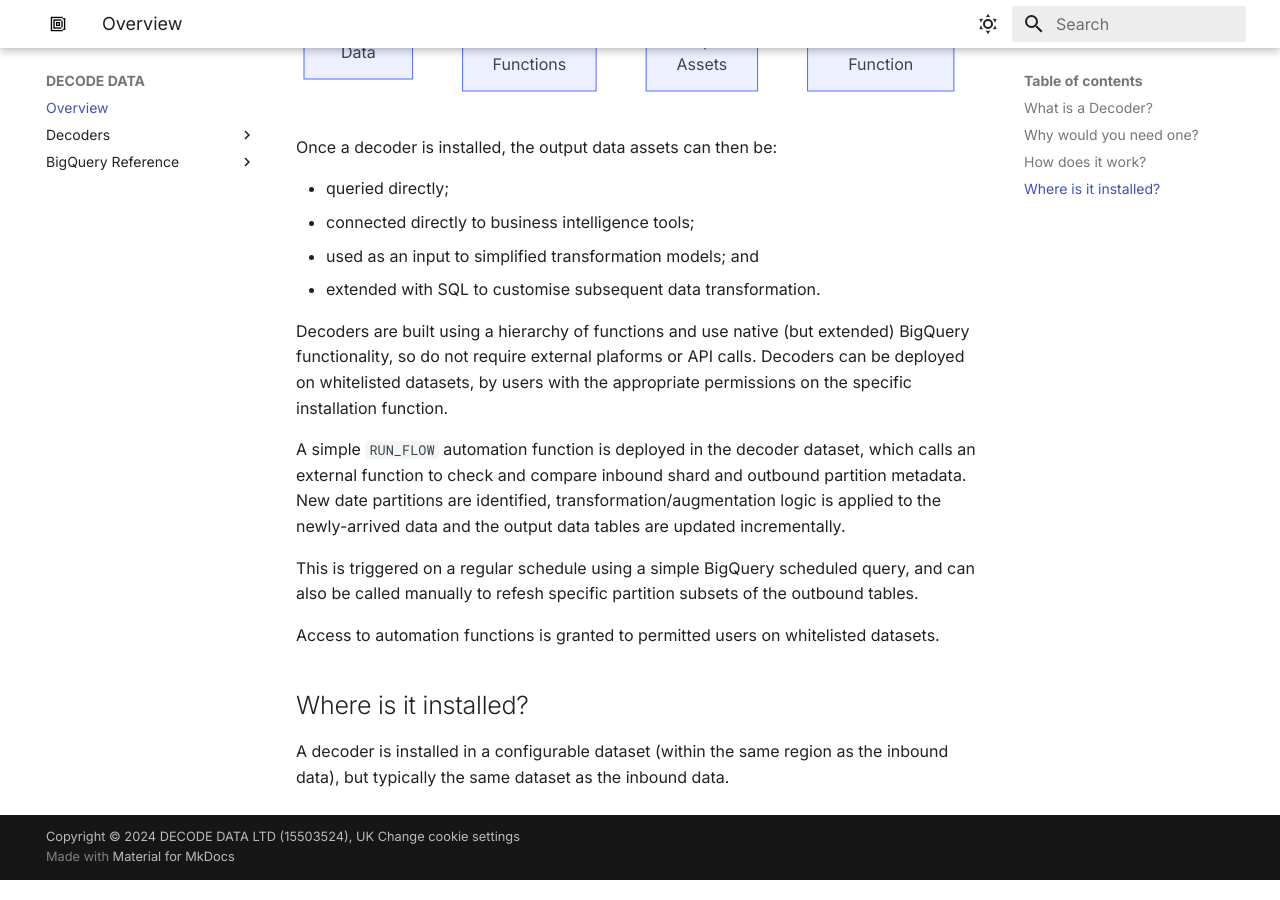
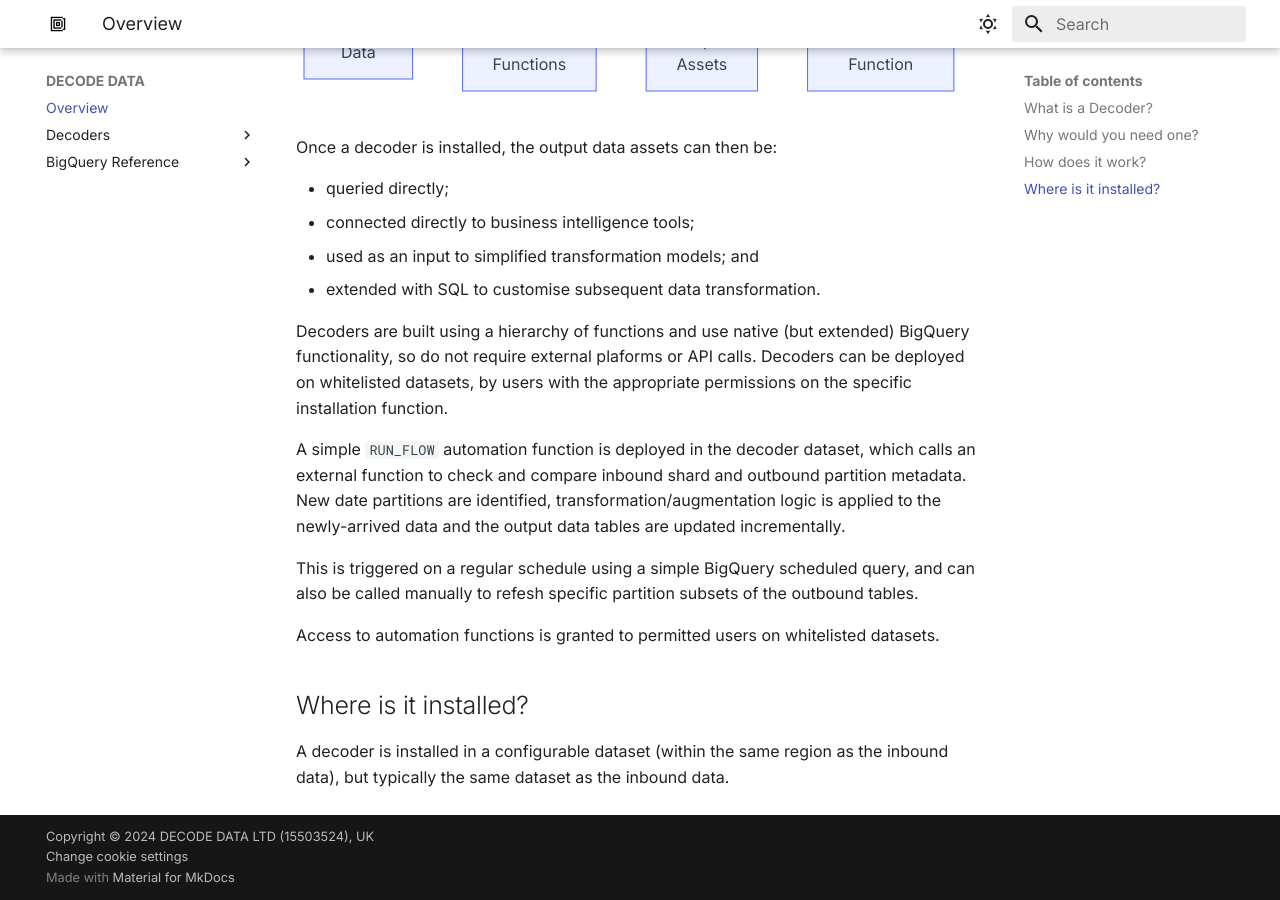
Before and after one commit to decode-data/decode-data.github.io, an MkDocs documentation site: the page built from docs/index.md, in a window 1280 px wide and 900 px high, scrolled down 1404 px. Built offline with MkDocs 1.6.1 and Material for MkDocs 9.7.7, drawn with Linux system fonts in a browser that asks for light colours.

```diff
--- a/mkdocs.yml
+++ b/mkdocs.yml
@@ -57,6 +57,6 @@ nav:
   - BigQuery Reference:
     - Functions: bigquery/functions.md
 
-copyright: >
+copyright: >-
   Copyright &copy; 2024 DECODE DATA LTD (15503524), UK
-  <a href="#__consent">Change cookie settings</a>
+  <br><a href="#__consent">Change cookie settings</a>
```
